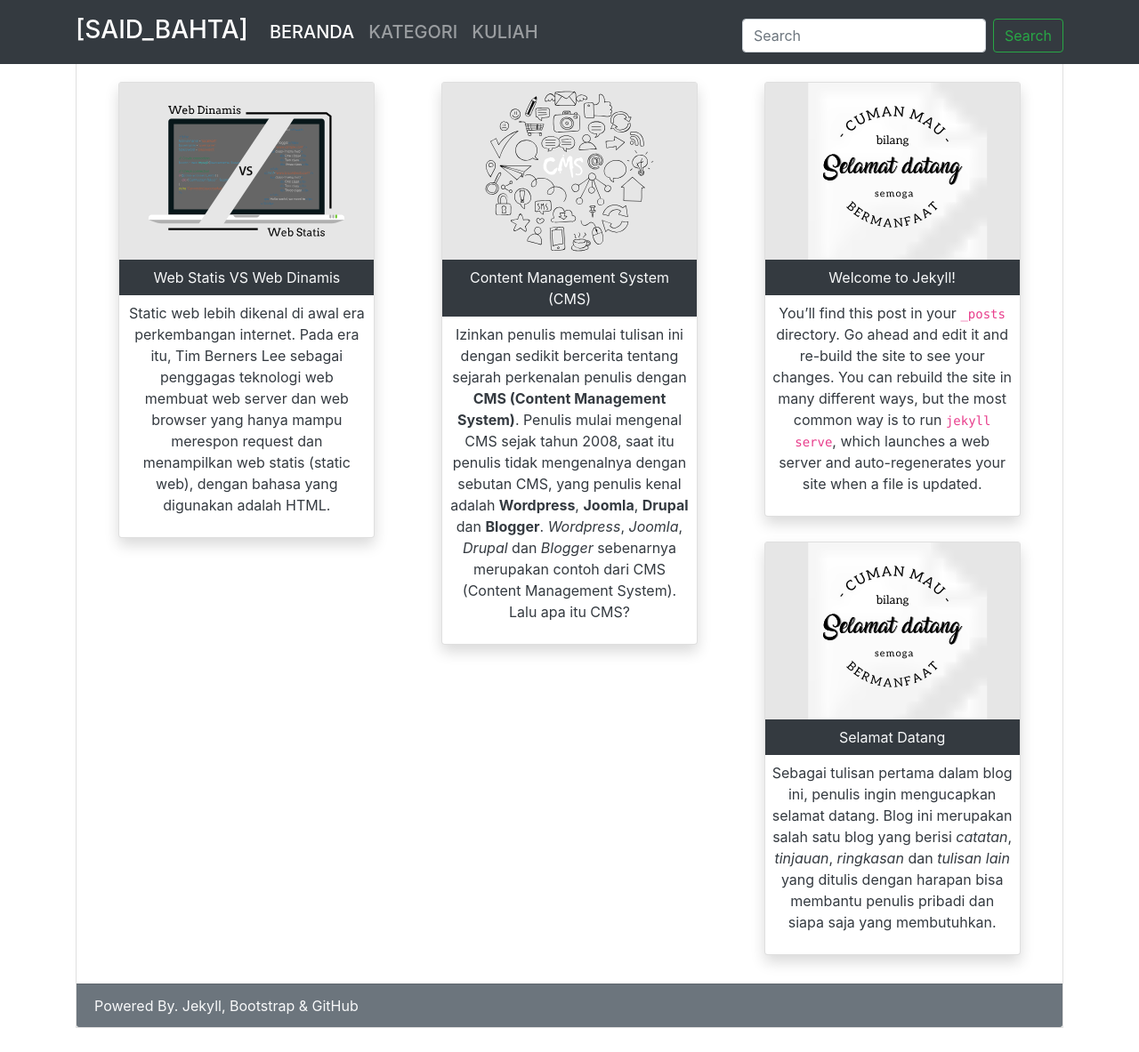
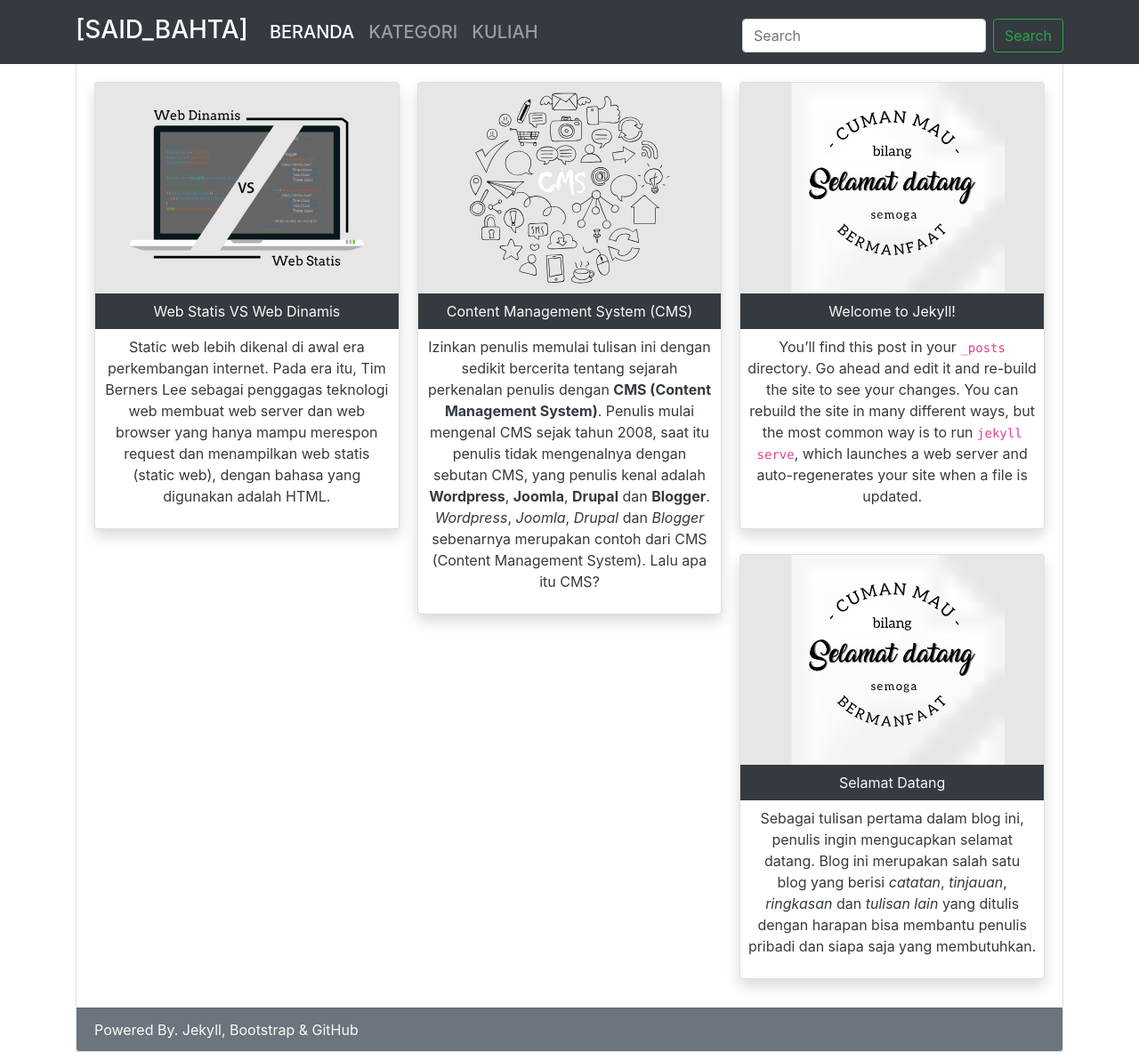
Before and after one commit to surtinaali/blog, a Jekyll site: the page built from index.html, in a window 1280 px wide and 1183 px high. Shown: the whole window at 89% size. Built offline with Jekyll 4.4.1, drawn with Linux system fonts in a browser that asks for light colours.

Commit message:
perbaiki card yang tumpang tindih di layar kecil

```diff
--- a/index.html
+++ b/index.html
@@ -5,7 +5,7 @@
 ---
 <div class="card-columns text-center">
     {% for post in site.posts %}
-    <div class="card shadow" style="width: 18rem;">
+    <div class="card shadow">
         <img class="card-img-top rounded-0" src="{{post.img_path}}" alt="Card image cap">
         <div class="card-header border-bottom-0 py-2 bg-dark text-light">
             {{ post.title }}
```
